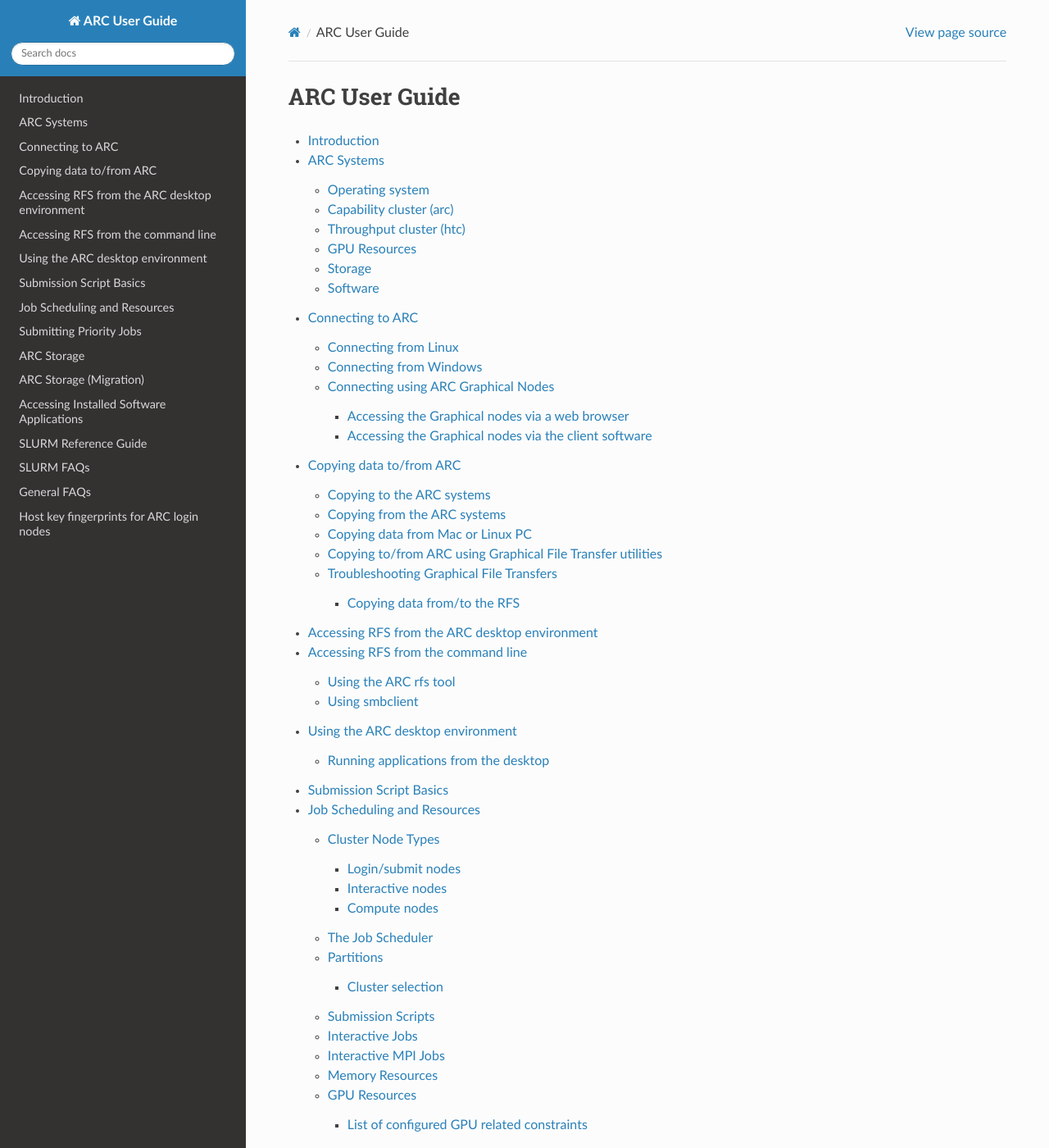
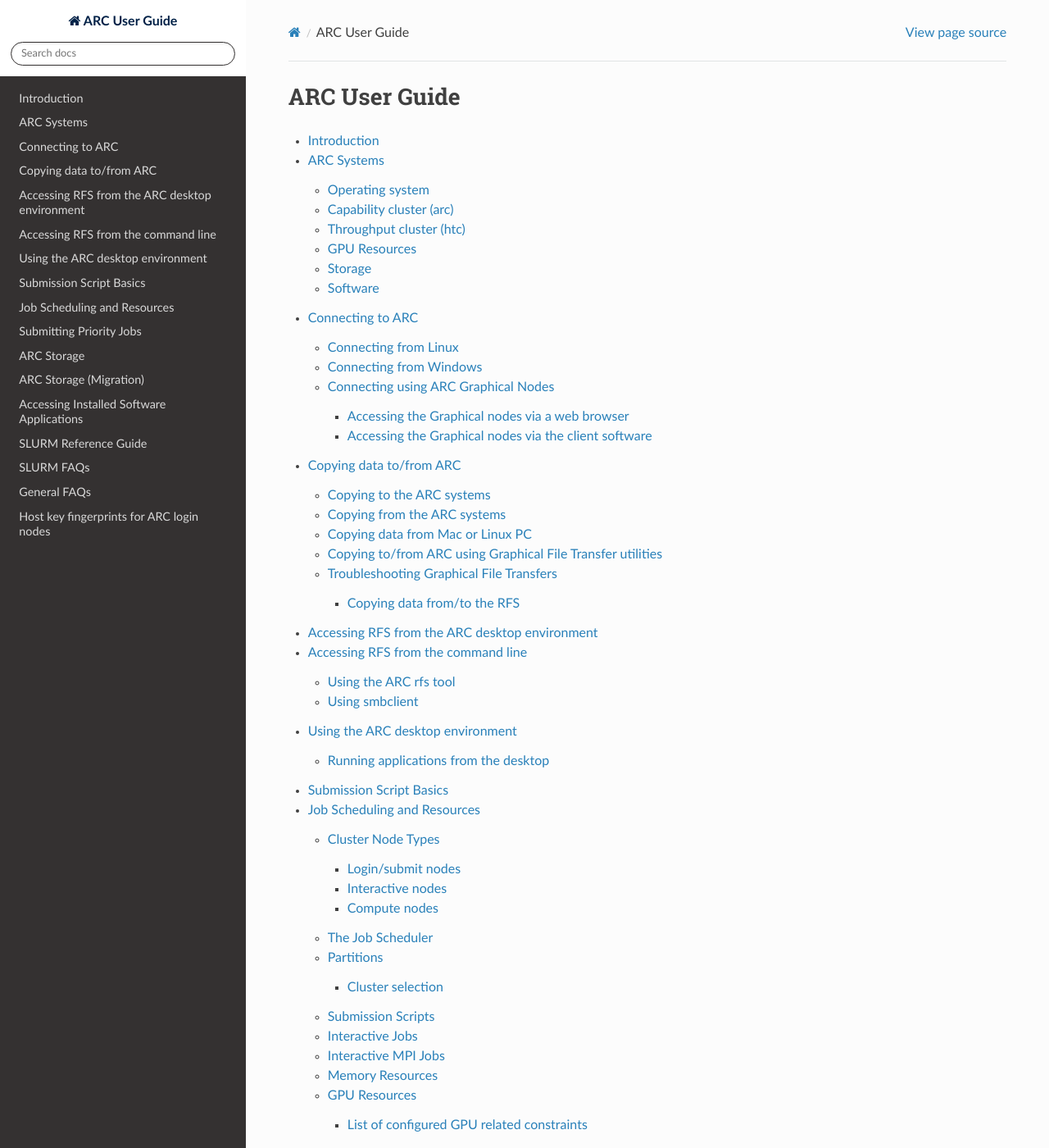
Before and after one commit to tina-friedrich/arc-user-guide, a Sphinx documentation site: the page built from docs/source/index.rst, in a window 1280 px wide and 1400 px high. Shown: the whole window at 82% size. Built offline with Sphinx 7.4.7 and the Read the Docs theme 3.1.0, drawn with Linux system fonts in a browser that asks for light colours.

Commit message:
Adds ARC logo and change top colours of logo area.
Signed-off-by: Gregory J. L. Tourte <greg.tourte@gmail.com>

```diff
--- a/docs/source/_static/arc_theme.css
+++ b/docs/source/_static/arc_theme.css
@@ -1,5 +1,17 @@
 .wy-nav-content {
     max-width: 1200px !important;
+}
+
+.wy-side-nav-search {
+    background-color: #ffffff;
+}
+
+.wy-side-nav-search>a, .wy-side-nav-search .wy-dropdown>a {
+    color: #002147;
+}
+
+.wy-side-nav-search input[type=text]{
+    border-color: #343131;
 }
 
 /* override table width restrictions */
```
Also changed, not shown: docs/source/images/arc_logo-wide-rgb-grad.svg (added).
